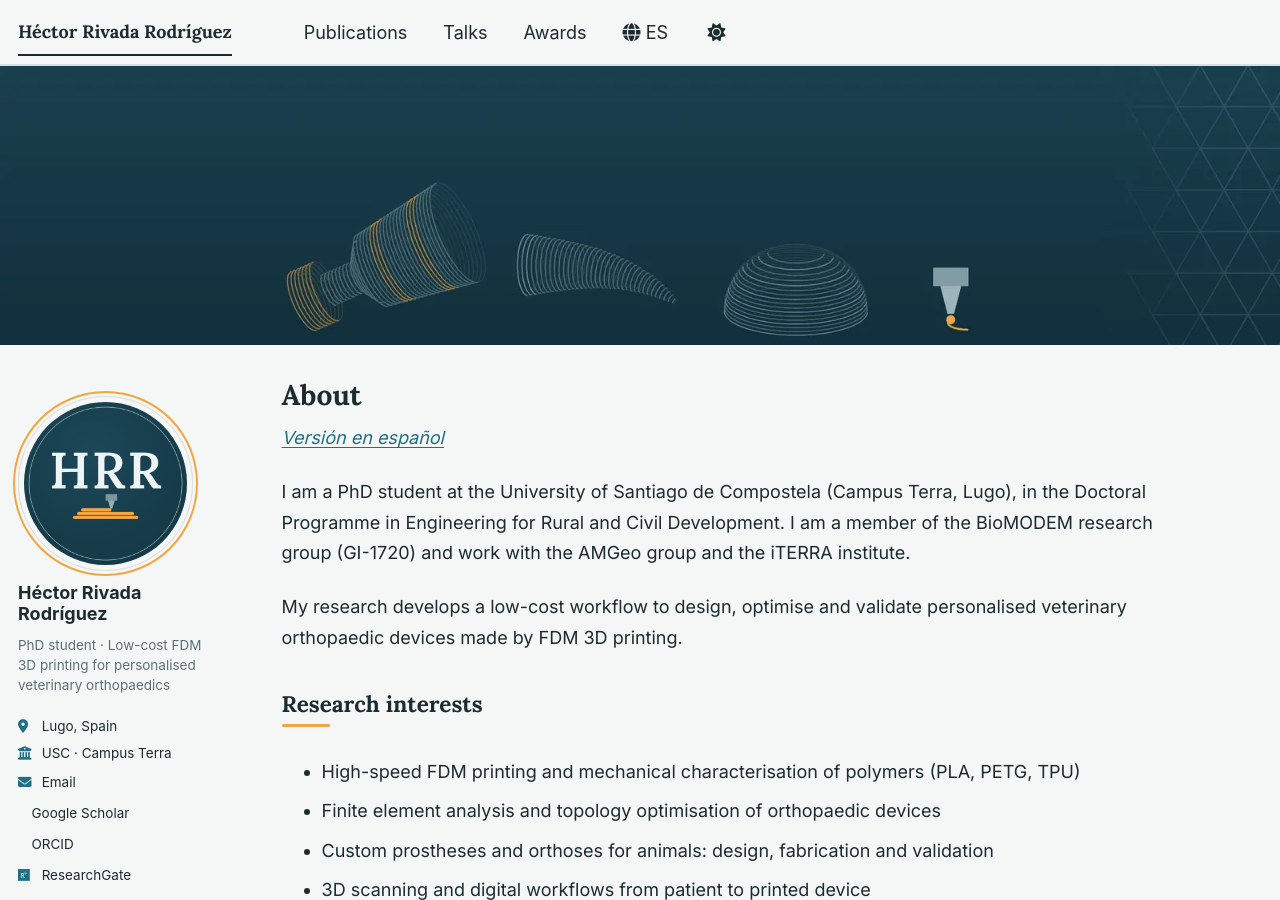
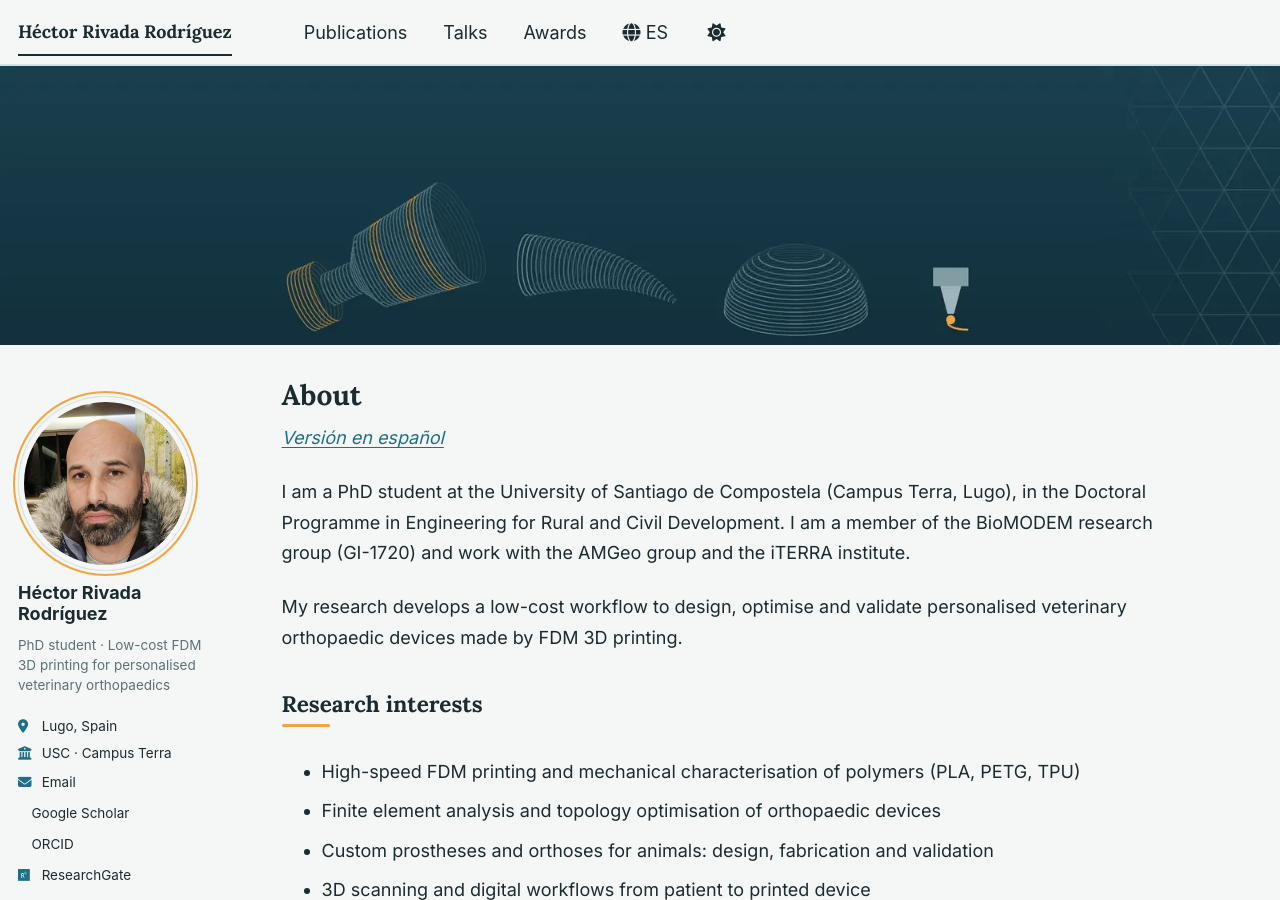
Before and after one commit to Hrivada/hrivada.github.io, a Jekyll site: the page built from _pages/about.md, in a window 1280 px wide and 900 px high. Built offline with Jekyll 4.4.1, drawn with Linux system fonts in a browser that asks for light colours; a style sheet for code colours, icons or effects is not loaded.

Commit message:
Update author avatar in _config.yml

```diff
--- a/_config.yml
+++ b/_config.yml
@@ -20,7 +20,7 @@ repository               : "Hrivada/hrivada.github.io"
 
 # Site Author
 author:
-  avatar           : "5-hrr-grande.png"
+  avatar           : "foto-perfil-hrr.jpg"
   name             : "Héctor Rivada Rodríguez"
   pronouns         :
   bio              : "PhD student · Low-cost FDM 3D printing for personalised veterinary orthopaedics"
```
